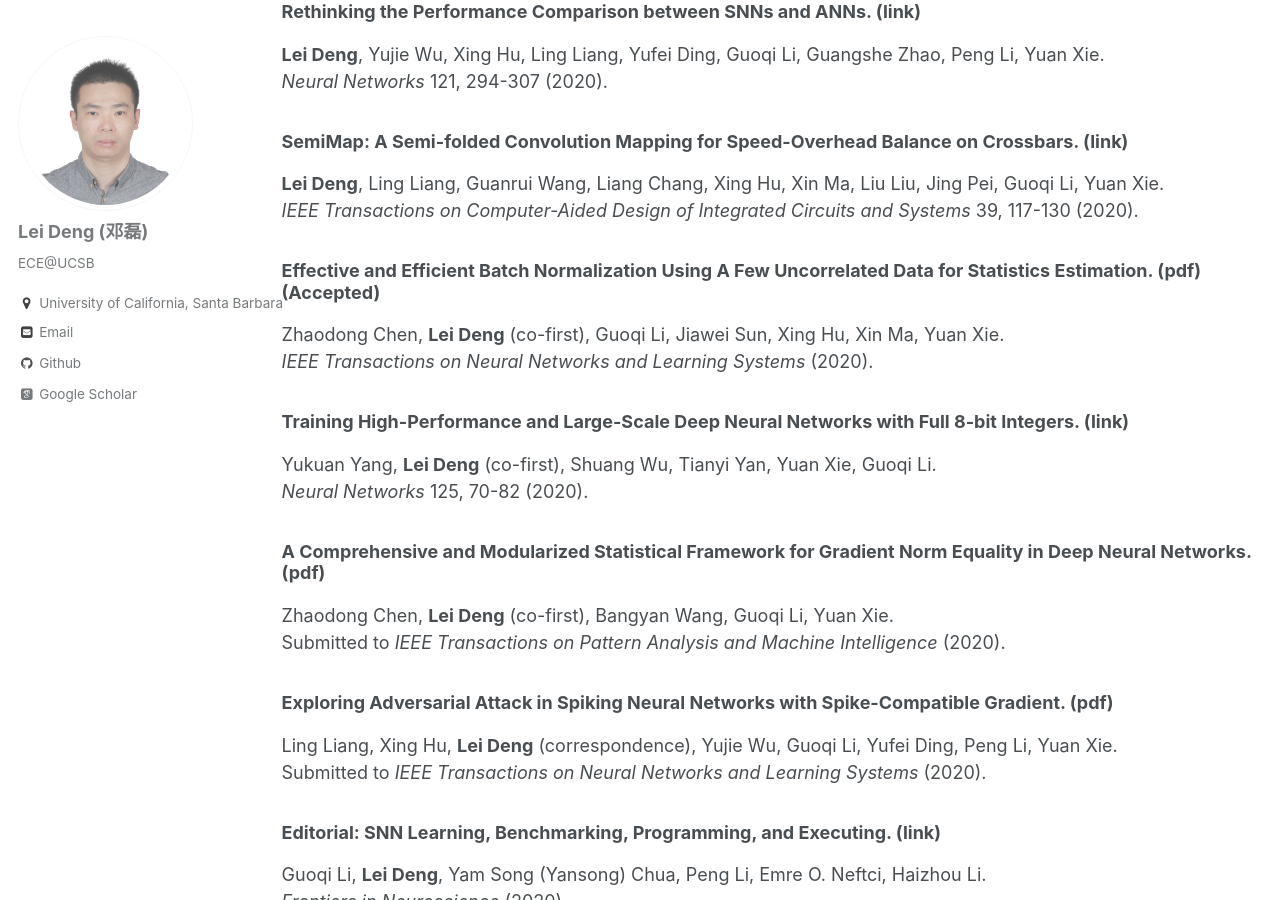
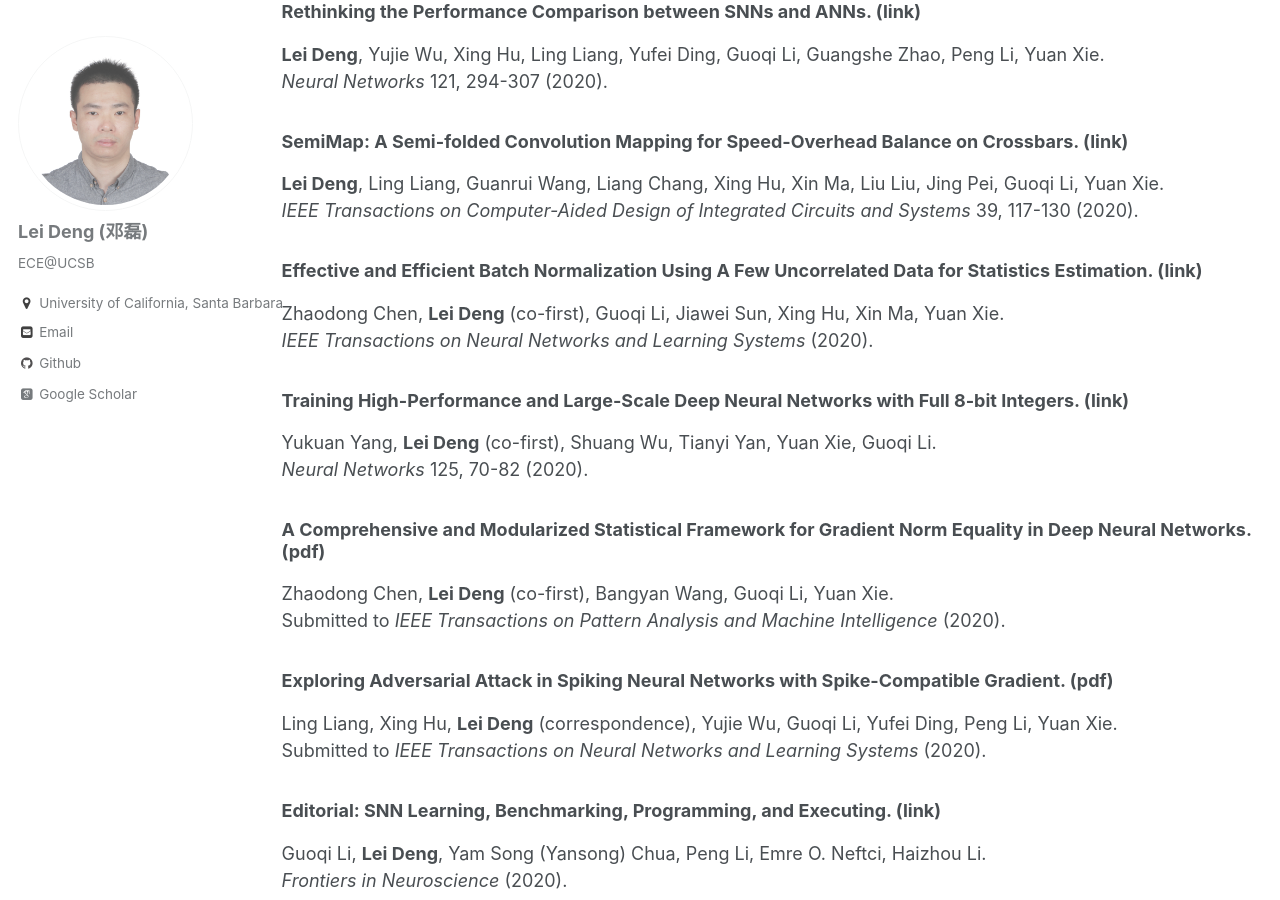
Before and after one commit to dllfei/dllfei.github.io, a Jekyll site: the page built from _pages/publications.md, in a window 1280 px wide and 900 px high, scrolled down 714 px. Built offline with Jekyll 4.4.1, drawn with Linux system fonts in a browser that asks for light colours; some web fonts are replaced.

Commit message:
Update publications.md

```diff
--- a/_pages/publications.md
+++ b/_pages/publications.md
@@ -28,7 +28,7 @@ Submitted to *IEEE Transactions on Neural Networks and Learning Systems* (2020).
 **Lei Deng**, Ling Liang, Guanrui Wang, Liang Chang, Xing Hu, Xin Ma, Liu Liu, Jing Pei, Guoqi Li, Yuan Xie. <br />
 *IEEE Transactions on Computer-Aided Design of Integrated Circuits and Systems* 39, 117-130 (2020).
 
-### Effective and Efficient Batch Normalization Using A Few Uncorrelated Data for Statistics Estimation. ([pdf](https://arxiv.org/pdf/1810.10962.pdf)) (Accepted) <br />
+### Effective and Efficient Batch Normalization Using A Few Uncorrelated Data for Statistics Estimation. ([link](https://ieeexplore.ieee.org/document/9046854)) <br />
 Zhaodong Chen, **Lei Deng** (co-first), Guoqi Li, Jiawei Sun, Xing Hu, Xin Ma, Yuan Xie. <br />
 *IEEE Transactions on Neural Networks and Learning Systems* (2020).
 
```
